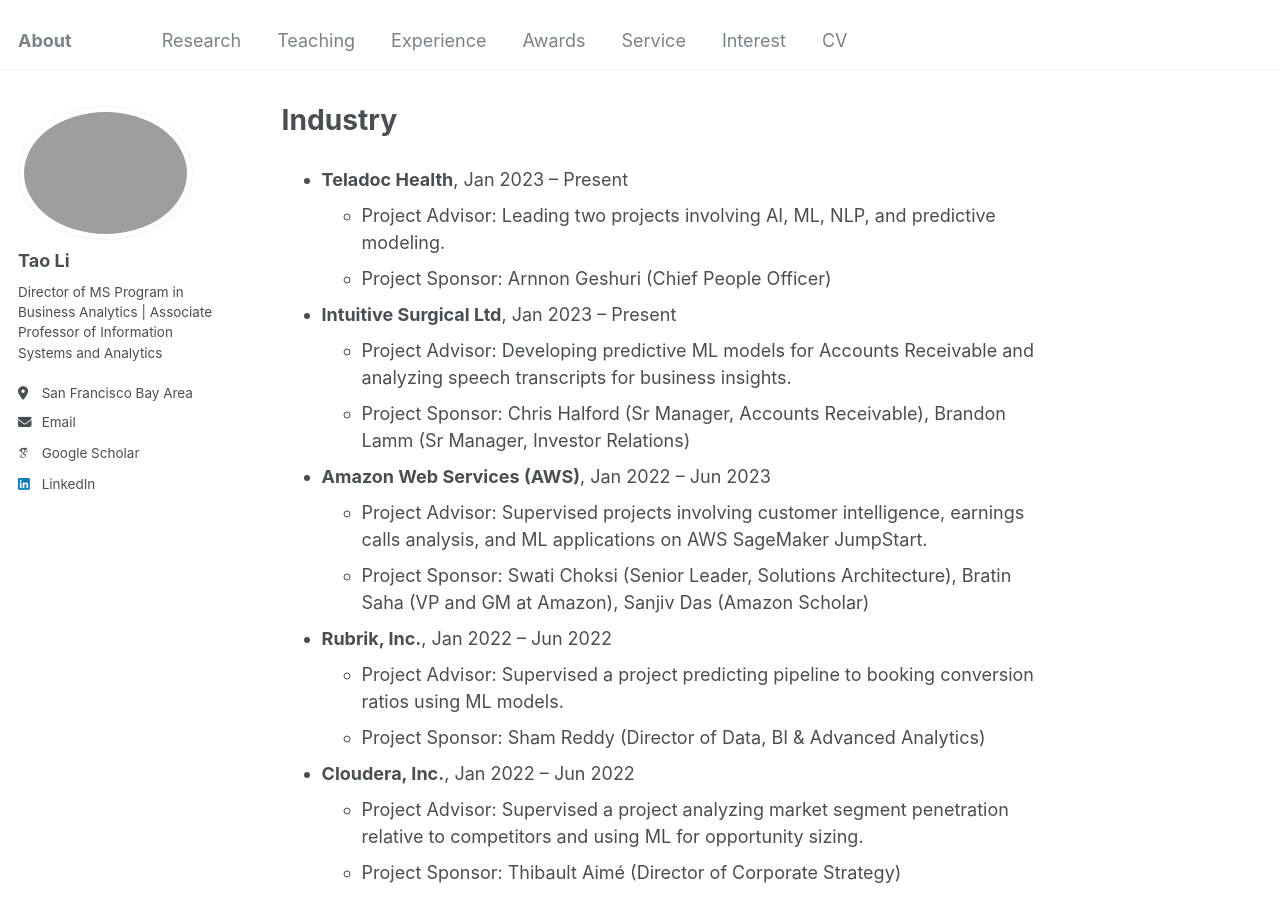
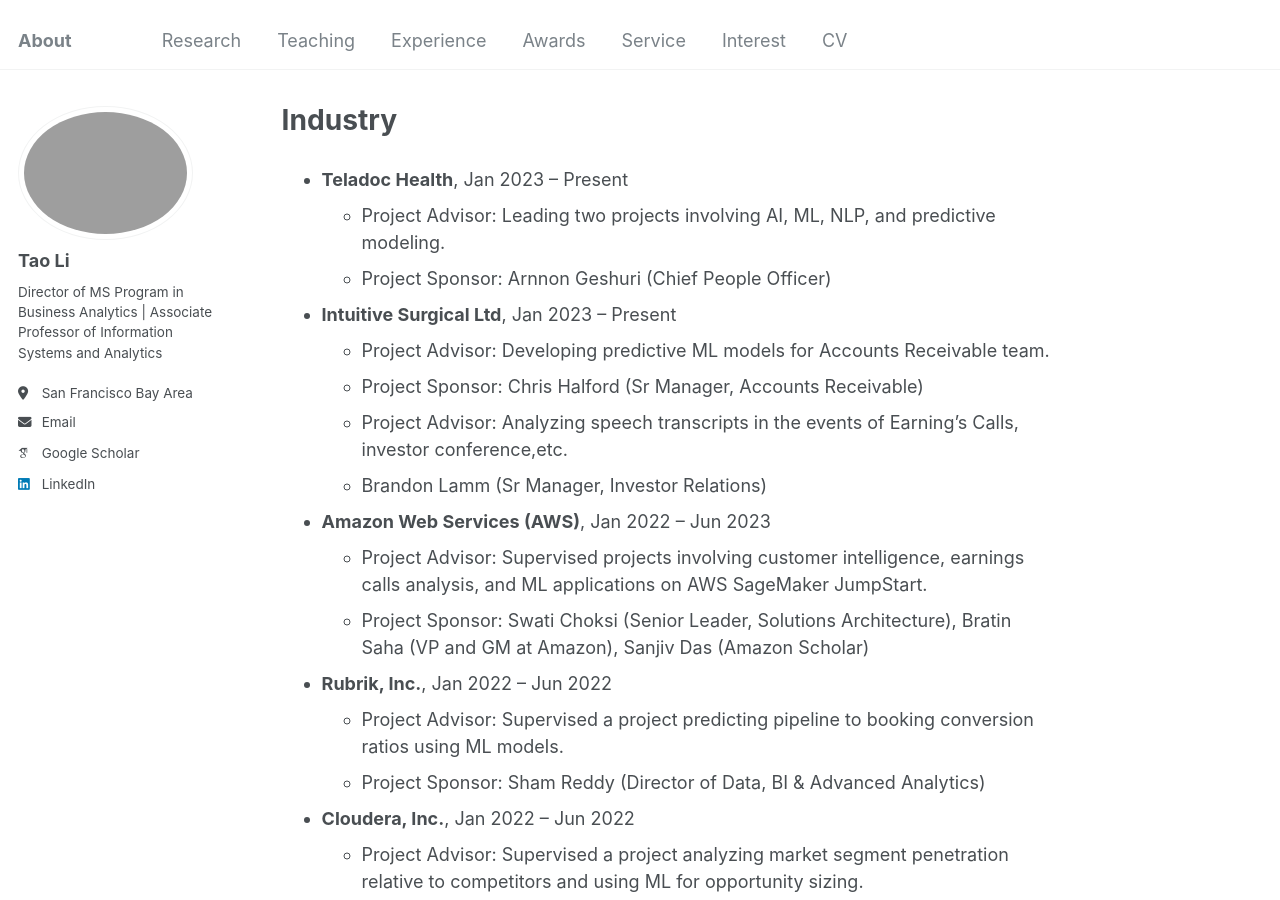
Before and after one commit to Prof-TaoLi/Homepage, a Jekyll site: the page built from _pages/teaching.md, in a window 1280 px wide and 900 px high. Built offline with Jekyll 4.4.1, drawn with Linux system fonts in a browser that asks for light colours; some web fonts are replaced.

Commit message:
Update teaching.md

```diff
--- a/_pages/teaching.md
+++ b/_pages/teaching.md
@@ -14,8 +14,11 @@ author_profile: true
 
   <li><strong>Intuitive Surgical Ltd</strong>, Jan 2023 – Present
     <ul>
-      <li>Project Advisor: Developing predictive ML models for Accounts Receivable and analyzing speech transcripts for business insights.</li>
-      <li>Project Sponsor: Chris Halford (Sr Manager, Accounts Receivable), Brandon Lamm (Sr Manager, Investor Relations)</li>
+      <li>Project Advisor: Developing predictive ML models for Accounts Receivable team.</li>
+      <li>Project Sponsor: Chris Halford (Sr Manager, Accounts Receivable)</li>
+      <li>Project Advisor: Analyzing speech transcripts in the events of Earning’s Calls,
+investor conference,etc.</li>
+      <li>Brandon Lamm (Sr Manager, Investor Relations)</li>
     </ul>
   </li>
 
```
